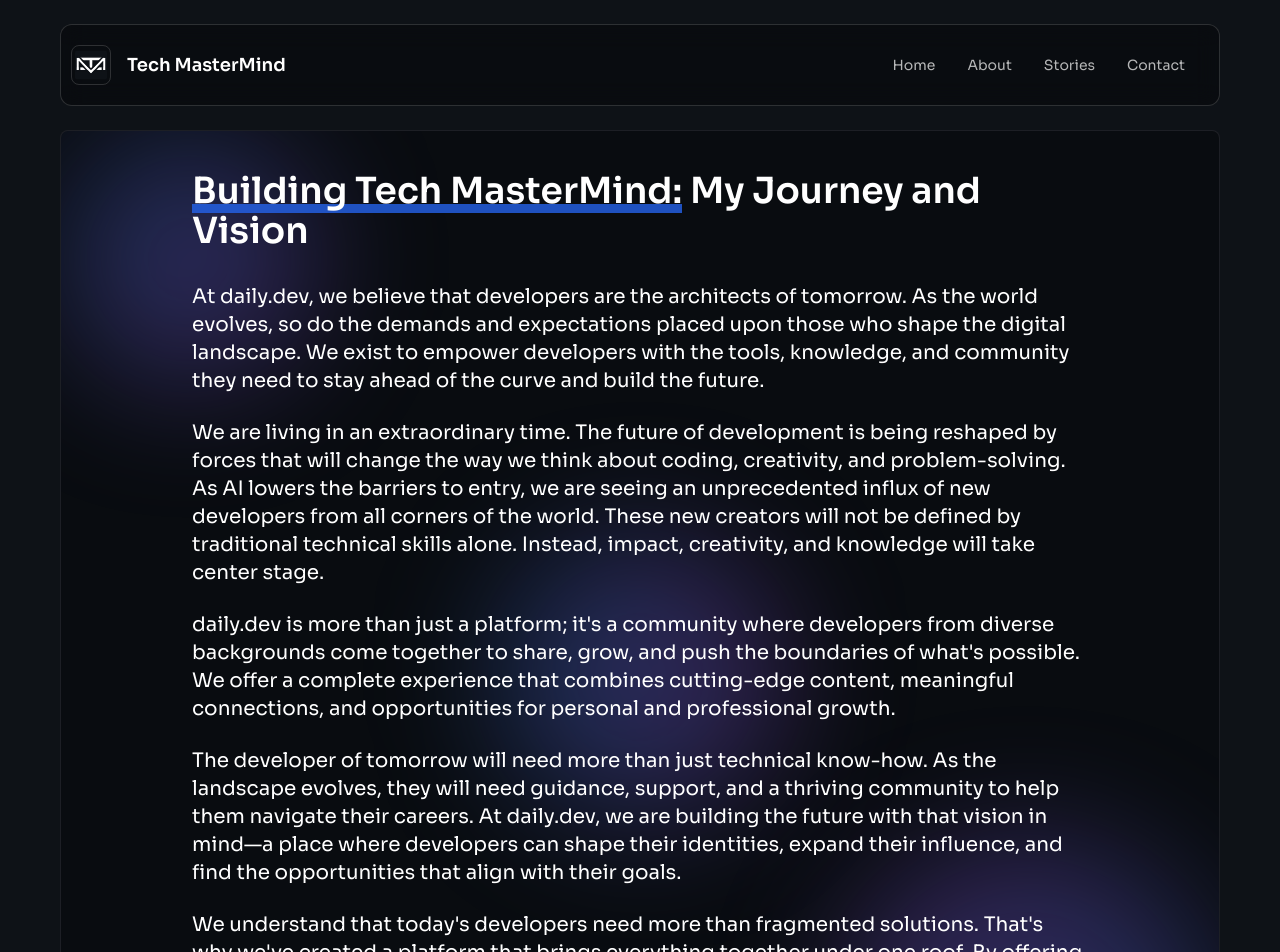
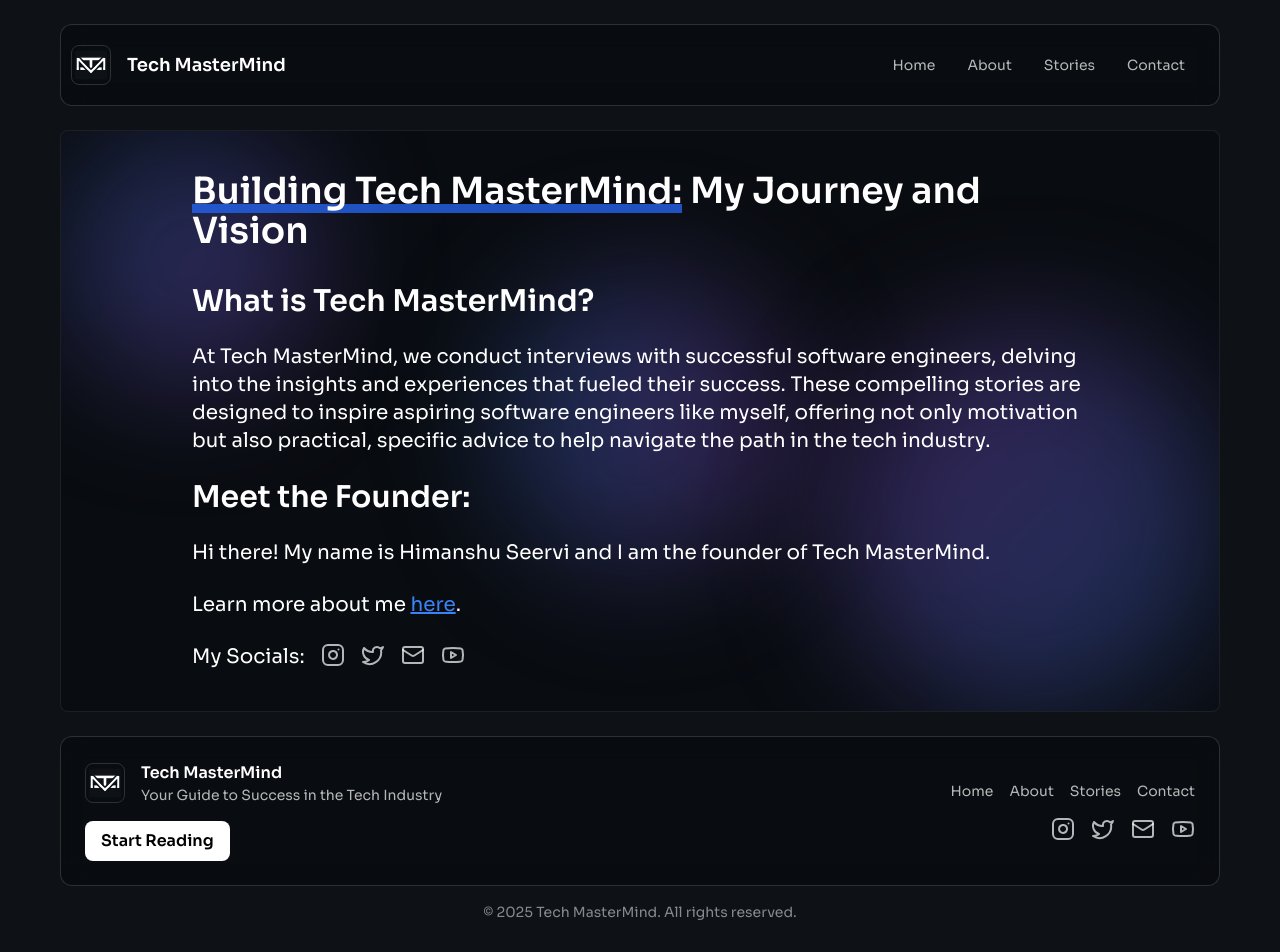
Before and after one commit to HimanshuS10/TechMasterMind-Website, a React (Vite) app: page /about in a window 1280 px wide. Shown: the top 952 px of the page. Built offline with nearby package versions, Linux system fonts and the light colour scheme.

Commit message:
Need to work on the contact page

```diff
--- a/src/components/Aboutcontent.jsx
+++ b/src/components/Aboutcontent.jsx
@@ -1,4 +1,5 @@
 import React from 'react'
+import { Instagram, Twitter, Mail, Youtube } from 'lucide-react';
 
 export default function AboutContent() {
   return (
@@ -15,13 +16,29 @@
             <span className='shadow-[inset_0_-0.25em_rgba(37,99,235,0.8)]'>Building Tech MasterMind:</span> My Journey and Vision
           </h1>
           <div className='text-white text-base sm:text-lg md:text-xl space-y-4 sm:space-y-6 max-w-4xl mx-auto'>
-            <p>At daily.dev, we believe that developers are the architects of tomorrow. As the world evolves, so do the demands and expectations placed upon those who shape the digital landscape. We exist to empower developers with the tools, knowledge, and community they need to stay ahead of the curve and build the future.</p>
-            <p>We are living in an extraordinary time. The future of development is being reshaped by forces that will change the way we think about coding, creativity, and problem-solving. As AI lowers the barriers to entry, we are seeing an unprecedented influx of new developers from all corners of the world. These new creators will not be defined by traditional technical skills alone. Instead, impact, creativity, and knowledge will take center stage.</p>
-            <p>daily.dev is more than just a platform; it's a community where developers from diverse backgrounds come together to share, grow, and push the boundaries of what's possible. We offer a complete experience that combines cutting-edge content, meaningful connections, and opportunities for personal and professional growth.</p>
-            <p>The developer of tomorrow will need more than just technical know-how. As the landscape evolves, they will need guidance, support, and a thriving community to help them navigate their careers. At daily.dev, we are building the future with that vision in mind—a place where developers can shape their identities, expand their influence, and find the opportunities that align with their goals.</p>
-            <p>We understand that today's developers need more than fragmented solutions. That's why we've created a platform that brings everything together under one roof. By offering an ecosystem where knowledge, community, and opportunity converge, we are empowering developers to lead the charge into the future.</p>
-            <p>What drives us is the belief that every developer should have the chance to reach their full potential. We are motivated by the vision of a world where their work has a lasting impact and where they are recognized for the real value they bring.</p>
-            <p>This is our mission: to build the future for those who are building the future.</p>
+            <h1 className="text-xl md:text-2xl lg:text-3xl font-bold text-white mb-4">What is Tech MasterMind?</h1>
+            <p>At Tech MasterMind, we conduct interviews with successful software engineers, delving into the insights and experiences that fueled their success. These compelling stories are designed to inspire aspiring software engineers like myself, offering not only motivation but also practical, specific advice to help navigate the path in the tech industry.</p>
+
+            <h1 className="text-xl md:text-2xl lg:text-3xl font-bold text-white mb-4">Meet the Founder:</h1>
+            <p>Hi there! My name is Himanshu Seervi and I am the founder of Tech MasterMind.</p>
+            <p>Learn more about me <a href='/stories/Himanshu'> <u className='text-blue-500'>here</u>.</a></p>
+
+            <div className="flex gap-4">
+              <p>My Socials: </p>
+              <a href="https://www.instagram.com/himanshu_seervi10/" className="text-white/70 hover:text-white transition" aria-label="Instagram">
+                <Instagram size={24} />
+              </a>
+              <a href="#" className="text-white/70 hover:text-white transition" aria-label="Twitter">
+                <Twitter size={24} />
+              </a>
+              <a href="mailto:himseervi@gmail.com" className="text-white/70 hover:text-white transition" aria-label="Email">
+                <Mail size={24} />
+              </a>
+              <a href="#" className="text-white/70 hover:text-white transition" aria-label="YouTube">
+                <Youtube size={24} />
+              </a>
+            </div>
+
           </div>
         </div>
       </div>
--- a/src/components/Footer.jsx
+++ b/src/components/Footer.jsx
@@ -17,17 +17,22 @@
                             </div>
                             <div>
                                 <h2 className="text-white font-semibold">Tech MasterMind</h2>
-                                <p className="text-white/70 text-sm">Empowering Your Digital Journey</p>
+                                <p className="text-white/70 text-sm">Your Guide to Success in the Tech Industry</p>
                             </div>
                         </div>
+
                         <motion.button
                             whileHover={{ scale: 1.05 }}
                             whileTap={{ scale: 0.95 }}
                             className="bg-white text-black font-semibold py-2 px-4 rounded-lg"
                         >
-                            Start Reading
+                            <a href="/stories">
+                                Start Reading
+                            </a>
                         </motion.button>
                     </div>
+
+
 
                     <div className="flex flex-col items-end gap-4">
                         <nav>
@@ -39,16 +44,16 @@
                             </ul>
                         </nav>
                         <div className="flex gap-4">
-                            <a href="#" className="text-white/70 hover:text-white transition" aria-label="Instagram">
+                            <a href="https://www.instagram.com/himanshu_seervi10/" className="text-white/70 hover:text-white transition" aria-label="Instagram">
                                 <Instagram size={24} />
                             </a>
                             <a href="#" className="text-white/70 hover:text-white transition" aria-label="Twitter">
                                 <Twitter size={24} />
                             </a>
-                            <a href="#" className="text-white/70 hover:text-white transition" aria-label="Email">
+                            <a href="mailto:himseervi@gmail.com" className="text-white/70 hover:text-white transition" aria-label="Email">
                                 <Mail size={24} />
                             </a>
-                            <a href="#" className="text-white/70 hover:text-white transition" aria-label="YouTube">
+                            <a href="https://www.instagram.com/himanshu_seervi10/" className="text-white/70 hover:text-white transition" aria-label="YouTube">
                                 <Youtube size={24} />
                             </a>
                         </div>
--- a/src/components/blogcontent/Jasonblog.jsx
+++ b/src/components/blogcontent/Jasonblog.jsx
@@ -61,6 +61,15 @@
                         <p>Jason once said, "Don't be an elephant." He meant that people sometimes don't realize that elephants are not tied down with a strong rope or chain but only with a small stick and a piece of rope. Although it seems like the elephant can easily pull out the stick from the ground, in reality, they can't because when they were young, they were tied up securely and learned that they weren't strong enough to escape.</p>
 
                         <p><i>"So know this: you won't be able to immediately pull the stick out of the ground, but you will get there. If you aren't the smartest person in the room, you're doing something right. And if you are the smartest person in the room, find a different room."</i></p>
+
+                        <hr />
+
+                        <div className="aspect-w-16 aspect-h-9 text-center">
+                            <h1 className="text-xl md:text-2xl lg:text-3xl font-bold text-white mb-4">Watch Jason's Video About His Journey</h1>
+                            <div className="aspect-w-16 aspect-h-9">
+                                <iframe className='mx-auto max-w-[560] max-h-[315]'  src="https://www.youtube.com/embed/fehAgOqTR44?si=e2zUBnDvZ9JuEqG8" title="YouTube video player" frameborder="0" allow="accelerometer; clipboard-write; encrypted-media; gyroscope; picture-in-picture; web-share" referrerpolicy="strict-origin-when-cross-origin" allowfullscreen></iframe>
+                            </div>
+                        </div>
                     </div>
                 </div>
             </div>
--- a/src/components/blogcontent/blogcards/Nikitacard.jsx
+++ b/src/components/blogcontent/blogcards/Nikitacard.jsx
@@ -36,7 +36,7 @@
                     <p className="text-white/70 text-sm max-w-md">
                         Nikita Verkhoshintcev's journey from a novice coder to a Salesforce Developer and Solution Architect. It covers his experiences with learning to code and much more, and also offers practical advice for aspiring developers.
                     </p>
-                    <div className="flex gap-4">
+                    {/* <div className="flex gap-4">
                         <a href="#" className="text-white/70 hover:text-white transition" aria-label="Instagram">
                             <Instagram size={24} />
                         </a>
@@ -49,7 +49,7 @@
                         <a href="#" className="text-white/70 hover:text-white transition" aria-label="YouTube">
                             <Youtube size={24} />
                         </a>
-                    </div>
+                    </div> */}
                 </div>
             </div>
         </div>
```
Also changed, not shown: src/components/blogcontent/blogcards/Briancard.jsx (+6 -6 lines), src/components/blogcontent/blogcards/Himanshucard.jsx (+6 -6 lines), src/components/blogcontent/blogcards/Jasoncard.jsx (+10 -10 lines).
